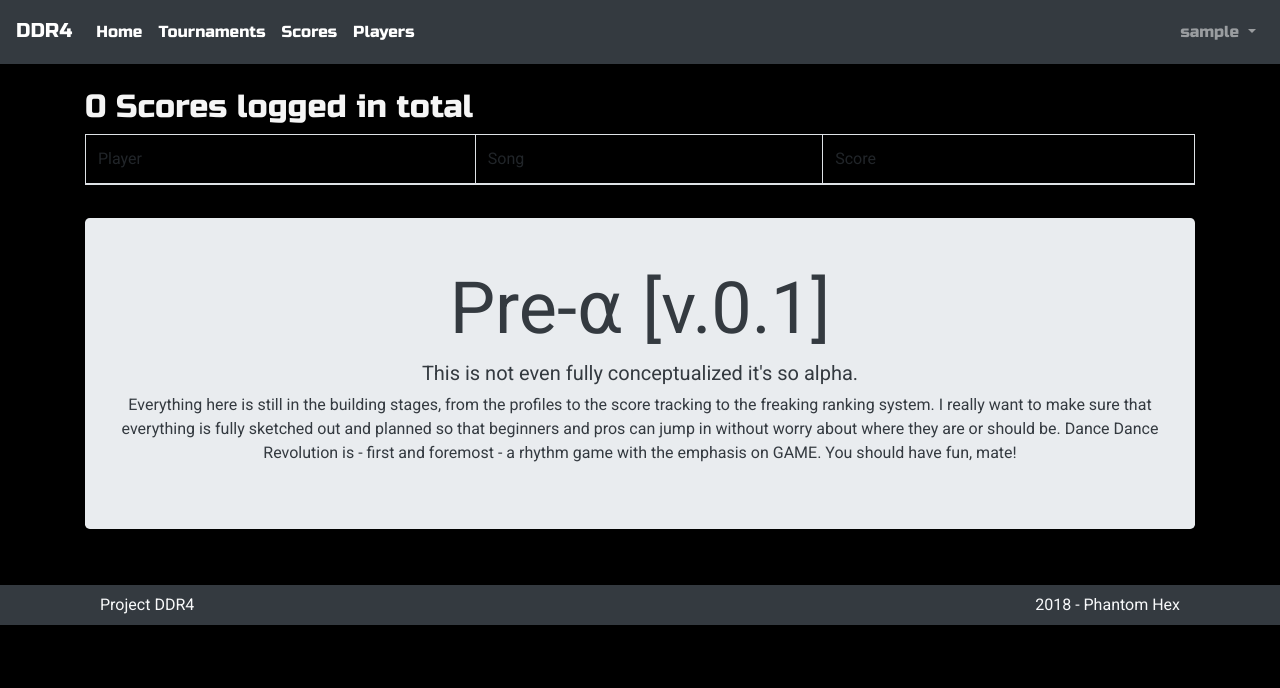
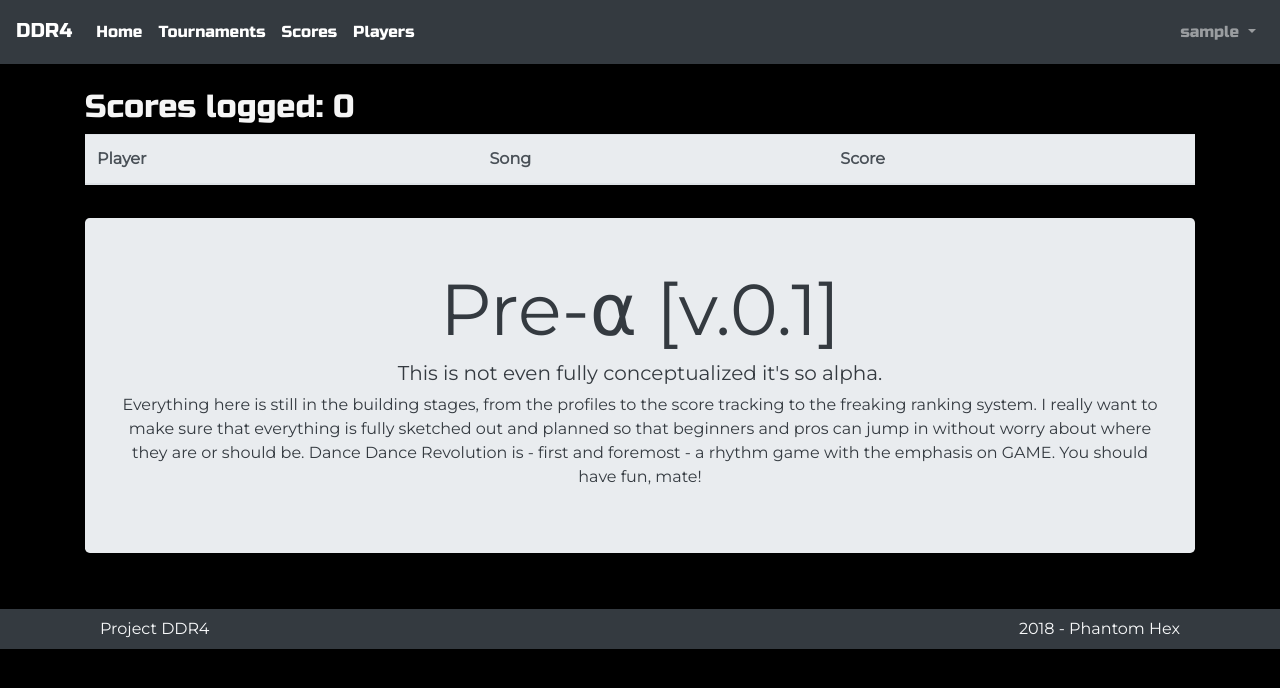
Before and after one commit to tonytornado/Arrowsmash, a Django app: page /scores/ in a window 1280 px wide. Shown: the top 688 px of the page. Run offline with Django 3.2, Linux system fonts and the light colour scheme; the visitor is signed in with stand-in values (Sample User, id 1); data that the repository does not hold is empty; some libraries are stand-ins or nearby versions.

Commit message:
Profile page is taking shape with tournament view and score sets.

```diff
--- a/Accounts/forms.py
+++ b/Accounts/forms.py
@@ -22,10 +22,10 @@ class ProfileForm(forms.ModelForm):
         exclude = ('user', 'tagline', 'bio')
         labels = {
             'rival_code': 'E-AMUSE Rival Code [Not Required, but encouraged!]',
-            'tagline': 'What would you say your life is like?',
         }
         help_texts = {
             'rival_code': 'XXXX-XXXX format, please',
+            'avatar': 'Show your face, if you would. Nothing lewd, please.',
         }
 
 
--- a/Accounts/static/Accounts/css/main.css
+++ b/Accounts/static/Accounts/css/main.css
@@ -1,4 +1,4 @@
-@import url('https://fonts.googleapis.com/css?family=Roboto|Russo+One');
+@import url('https://fonts.googleapis.com/css?family=Montserrat|Russo+One');
 
 #banner {
     max-height: 300px;
@@ -8,7 +8,7 @@
 body {
     background-color: black;
     color: whitesmoke;
-    font-family: "Roboto", "Lucida Grande", Verdana, Arial, sans-serif;
+    font-family: "Montserrat", "Lucida Grande", Verdana, Arial, sans-serif;
 }
 
 h1, h2, h3 {
--- a/DDR4/urls.py
+++ b/DDR4/urls.py
@@ -22,7 +22,7 @@ from Accounts import views
 
 urlpatterns = [
     path('', views.home, name='home'),
-    path('admin/', admin.site.urls),
+    path('admin/', admin.site.urls, name='double_akumu_shinjen'),
     path('profile/', views.ProfileListing.as_view(), name='profile-list'),
     path('profile/<int:pk>/', views.ProfileView.as_view(), name='view-profile'),
     path('scores/', include('Scores.urls', namespace='Scores')),
--- a/Scores/views.py
+++ b/Scores/views.py
@@ -18,10 +18,11 @@ class ScoreDetail(generic.DetailView):
 
 class ScoreSubmit(generic.CreateView):
     model = Score
-    fields = ('song', 'player', 'score_rank', 'ex', 'proof')
+    fields = ('song', 'score_rank', 'ex', 'proof')
     template_name = "generic/form.html"
     success_url = reverse_lazy('Scores:score-list')
 
     def form_valid(self, form):
         form.instance.user = self.request.user
+        form.instance.player = self.request.user.profile
         return super().form_valid(form)
--- a/Tourney/views.py
+++ b/Tourney/views.py
@@ -10,7 +10,7 @@ class TournamentViewAll(generic.ListView):
     template_name = "tournaments/tournaments-view-all.html"
 
 
-class TournamentView(generic.ListView):
+class TournamentView(generic.DetailView):
     model = Tournament
     queryset = Tournament.objects.all()
     template_name = "tournaments/tournament-view.html"
--- a/templates/base.html
+++ b/templates/base.html
@@ -43,6 +43,10 @@
                        data-toggle="dropdown" aria-haspopup="true" aria-expanded="false">{{ user.username }}
                     </a>
                     <div class="dropdown-menu dropdown-menu-right" aria-labelledby="navbarDropdownMenuLink">
+                        {% if user.is_superuser %}
+                            <h5 class="dropdown-header">Admin</h5>
+                            <hr/>
+                        {% endif %}
                         <h5 class="dropdown-header">Simple Menu</h5>
                         <a class="dropdown-item" href="{% url 'view-profile' user.profile.pk %}">View Profile</a>
                         <a class="dropdown-item" href="{% url 'Accounts:update-profile' %}">Update Profile</a>
--- a/templates/profiles/profile-view.html
+++ b/templates/profiles/profile-view.html
@@ -31,7 +31,7 @@
             </div>
         </div>
     </section>
-    <div class="text-center">
+    <div class="text-center border shadow">
         {% if profile.score_set.count > 0 %}
             <h3 class="">Latest Scores</h3>
             <table class="table table-borderless">
@@ -55,6 +55,7 @@
                 </tbody>
             </table>
         {% endif %}
+
 
         <h2>Tournament Results</h2>
         <table class="table table-borderless">
--- a/templates/scores/score-list-all.html
+++ b/templates/scores/score-list-all.html
@@ -3,22 +3,22 @@
     Score Listing
 {% endblock %}
 {% block content %}
-    <h2>{{ score_list.count }} Scores logged in total</h2>
-    <table class="table table-bordered">
+    <h2>Scores logged: {{ score_list.count }}</h2>
+    <table class="table table-striped">
         <thead class="thead-light">
         <tr>
-            <td>Player</td>
-            <td>Song</td>
-            <td colspan="2">Score</td>
+            <th scope="col">Player</th>
+            <th scope="col">Song</th>
+            <th scope="col" colspan="2">Score</th>
         </tr>
         </thead>
         <tbody class="">
         {% for score in score_list %}
             <tr class="">
-                <td>{{ score.player }}</td>
+                <td>{{ score.player.user.username }}</td>
                 <td>{{ score.song }}</td>
                 <td>{{ score.ex }}</td>
-                <td><a href="{% url 'Scores:score-detail' score.pk %}" class="btn btn-primary">Check</a></td>
+                <td><a href="{% url 'Scores:score-detail' score.pk %}" class="btn btn-primary btn-block">Check</a></td>
             </tr>
         {% endfor %}
         </tbody>
--- a/templates/tournaments/tournaments-view-all.html
+++ b/templates/tournaments/tournaments-view-all.html
@@ -7,8 +7,11 @@
 {% endblock %}
 {% block content %}
     <h2>Tournament Mode!</h2>
+    <ul class="list-group">
     {% for tournament in tournament_list %}
-        <a href="{% url 'Tourney:tournament-view' tournament.pk %}">{{ tournament.Name }}</a><br/>
+        <li class="list-group-item bg-dark"><a
+                href="{% url 'Tourney:tournament-view' tournament.pk %}">{{ tournament.name }}</a></li>
     {% endfor %}
+    </ul>
 
 {% endblock %}
```
Also changed, not shown: Accounts/views.py (+4 -3 lines), Scores/models.py (+7 -1 lines), templates/tournaments/tournament-view.html (+21 -0 lines).
